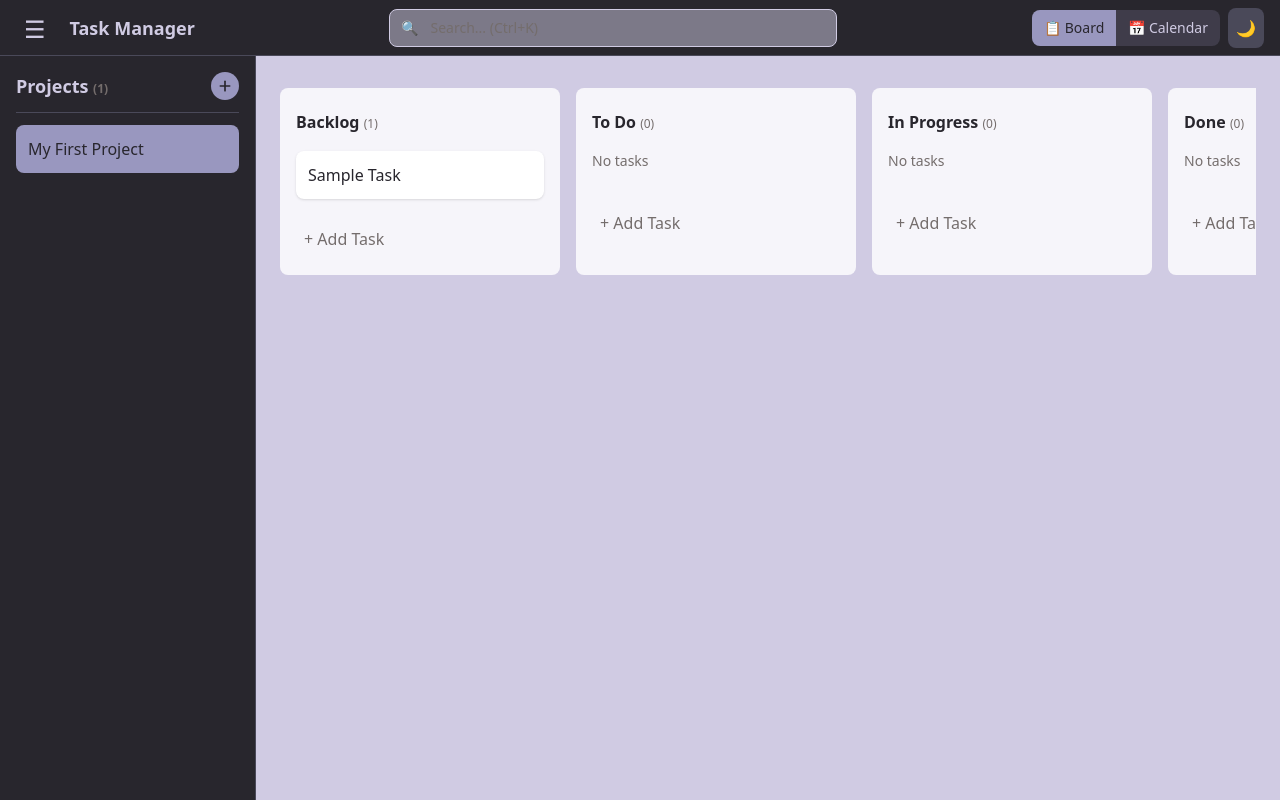
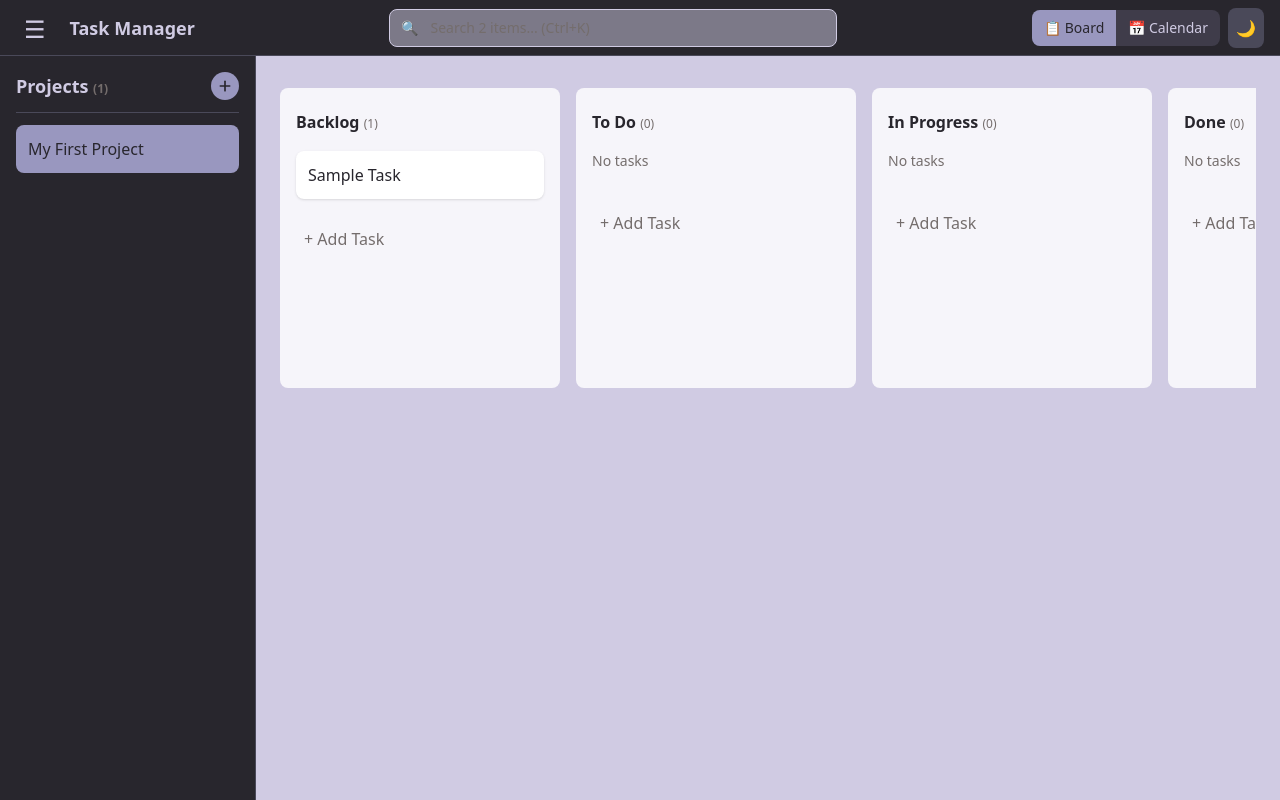
Before and after one commit to Jomm31/Task-Manager, a React (Create React App) app: page / in a window 1280 px wide. Built offline with nearby package versions, Linux system fonts and the light colour scheme.

Commit message:
added more height in columns

```diff
--- a/src/components/board/Column.js
+++ b/src/components/board/Column.js
@@ -43,7 +43,7 @@ function Column({
         <div
           ref={provided.innerRef}
           {...provided.draggableProps}
-          className={`w-[260px] min-w-[260px] sm:w-[280px] sm:min-w-[280px] ${darkMode ? 'bg-dusk/90 border border-ceil/20' : 'bg-white/80'} rounded-lg p-3 sm:p-4 flex flex-col ${
+          className={`w-[260px] min-w-[260px] sm:w-[280px] sm:min-w-[280px] min-h-[300px] ${darkMode ? 'bg-dusk/90 border border-ceil/20' : 'bg-white/80'} rounded-lg p-3 sm:p-4 flex flex-col ${
             snapshot.isDragging ? 'shadow-2xl ring-2 ring-ceil' : ''
           }`}
         >
--- a/src/components/board/KanbanBoard.js
+++ b/src/components/board/KanbanBoard.js
@@ -192,8 +192,7 @@ function KanbanBoard({ projectId, darkMode, sidebarOpen }) {
               {...provided.droppableProps}
             >
               {columns.map((column, columnIndex) => {
-                const tasks = allTasks
-                  .filter(task => task.columnId === column.id)
+                const tasks = (tasksByColumn[column.id] || [])
                   .sort((a, b) => a.order - b.order);
 
                 return (
--- a/src/components/common/SearchBar.js
+++ b/src/components/common/SearchBar.js
@@ -93,7 +93,7 @@ function SearchBar({ projects, tasks, onSelectProject, onSelectTask, darkMode })
           value={query}
           onChange={(e) => setQuery(e.target.value)}
           onFocus={() => setIsOpen(true)}
-          placeholder="Search... (Ctrl+K)"
+          placeholder={`Search ${totalSearchableItems} items... (Ctrl+K)`}
           className={`w-full px-3 sm:px-4 py-1.5 sm:py-2 pl-8 sm:pl-10 rounded-lg text-sm focus:outline-none focus:ring-2 focus:ring-ceil transition-all ${
             darkMode
               ? 'bg-raisin text-lavender placeholder-silver border-ceil/30'
```
